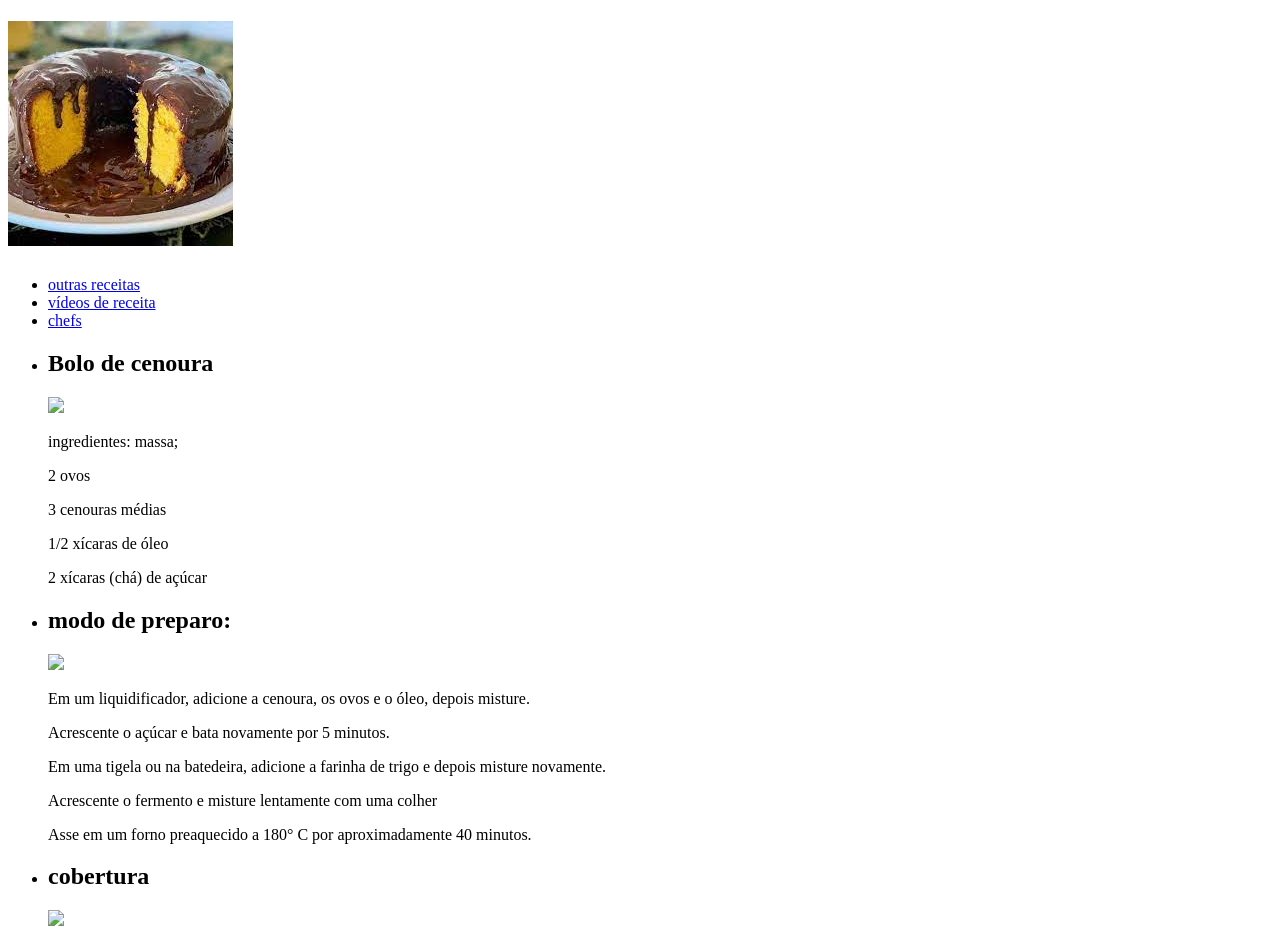
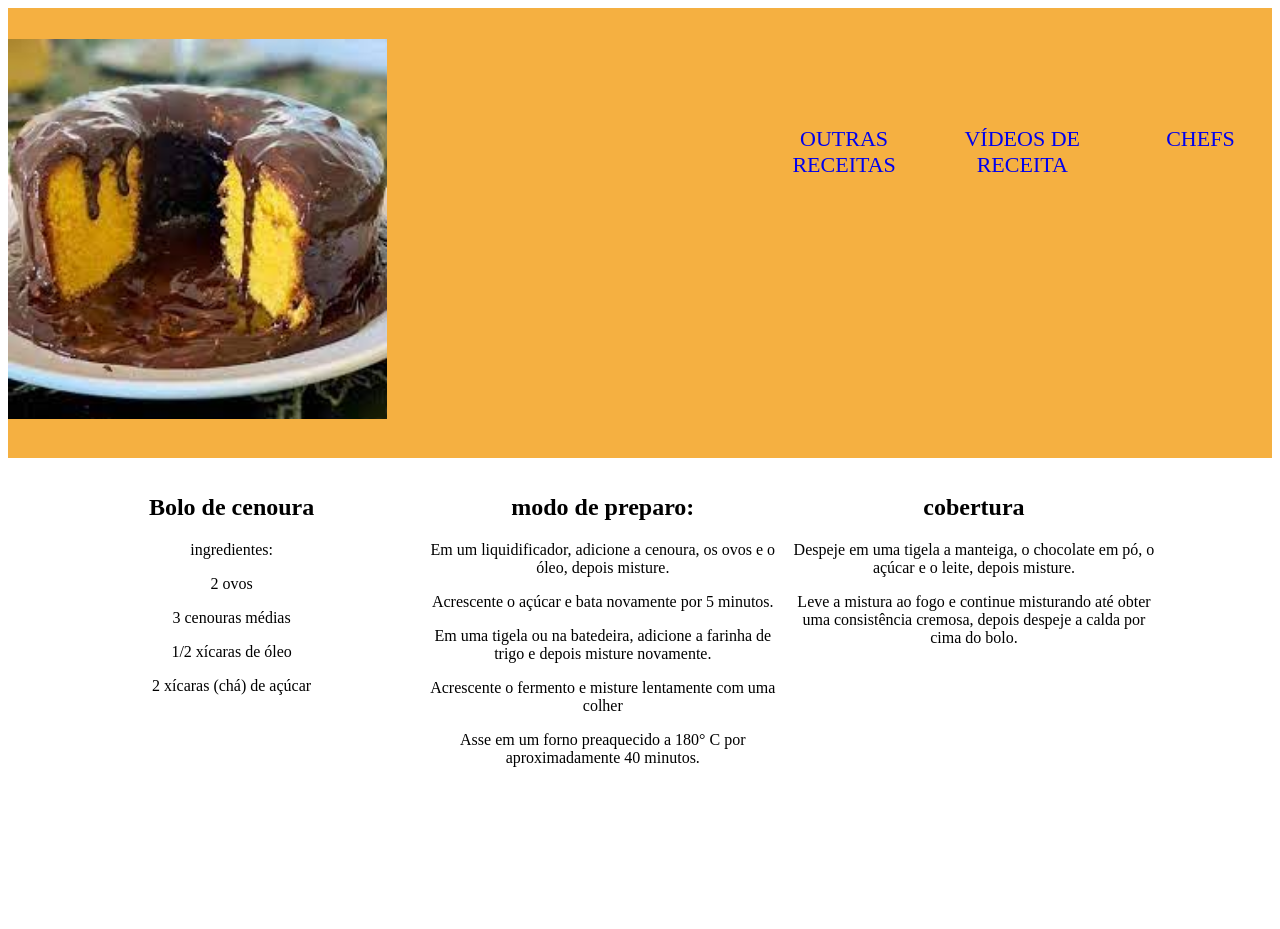
Before and after one commit to levazt/Bolo-de-cenoura, a plain HTML site: page index.html in a window 1280 px wide. Shown: the top 929 px of the page. After the commit the page ends 800 px from the top, so only its background shows below. Drawn offline with Linux system fonts and the light colour scheme.

Commit message:
Add files via upload

```diff
--- a/aula.css
+++ b/aula.css
@@ -1,6 +1,6 @@
 header{
-	background: #BBBBBB;
-	padding: 20px 0;
+	background: #F5B041;
+	padding: 10px 0;
 }
 #logo{
 	width: 30%;
@@ -8,7 +8,7 @@ header{
 .caixa{
 	position: relative;
 	width: 940px;
-	margin: 0 auto;
+	margin: 2 auto;
 }
 nav {
 	position: absolute;
@@ -22,13 +22,13 @@ nav li{
 }
 nav a{
 	text-transform: uppercase;
-	color: #000000;
+	color: #F7DC6F
 	font-weight: bold;
 	font-size: 22px;
 	text-decoration: none;
 }
 
-.produtos li{
+.aula li{
 	display: inline-block;
 	text-align: center;
 
@@ -39,5 +39,5 @@ nav a{
 
 	}
 	#banner{
-		width: 30%
+		width: 40%
 	}
--- a/index.html
+++ b/index.html
@@ -4,11 +4,11 @@
 		<meta charset="UTF-8">
 		<title>receitas</title>
 
-	<link rel="stylesheet" href="produtos.css">
+	<link rel="stylesheet" href="aula.css">
 
 	</head>
 	<header>
-			<div  class= "caixa">
+			<div  class= "aula">
 			<h1> <img id = "logo" src ="logo.jpg"></h1>
 
 		<nav>
@@ -21,11 +21,10 @@
 	</div>
 	</header>
 <main>
-	<ul class= "produtos">
+	<ul class= "aula">
 
 		<li><h2> Bolo de cenoura </h2>
-		<img id= "banner" src  = penso1.jpg>
-		<p>  ingredientes: massa;
+		<p>  ingredientes:</p>
 		<p> 2 ovos </p>
 		<p> 3 cenouras médias</p>
 		<p> 1/2 xícaras de óleo</p>
@@ -33,7 +32,6 @@
 		</li>
 
 		<li><h2>  modo de preparo: </h2>
-        <img id= "banner" src  = penso2.jpg>
 		<p> Em um liquidificador, adicione a cenoura, os ovos e o óleo, depois misture.  </p>
 		<p> Acrescente o açúcar e bata novamente por 5 minutos. </p>
 		<p>  Em uma tigela ou na batedeira, adicione a farinha de trigo e depois misture novamente.</p>
@@ -44,7 +42,6 @@
 		</li>
 
 		<li> <h2> cobertura </h2>
-		<img id= "banner" src  = penso3.jpg>
 		<p> Despeje em uma tigela a manteiga, o chocolate em pó, o açúcar e o leite, depois misture. </p>
 		<p> Leve a mistura ao fogo e continue misturando até obter uma consistência cremosa, depois despeje a calda por cima do bolo. </p>
 		 </li>
```
